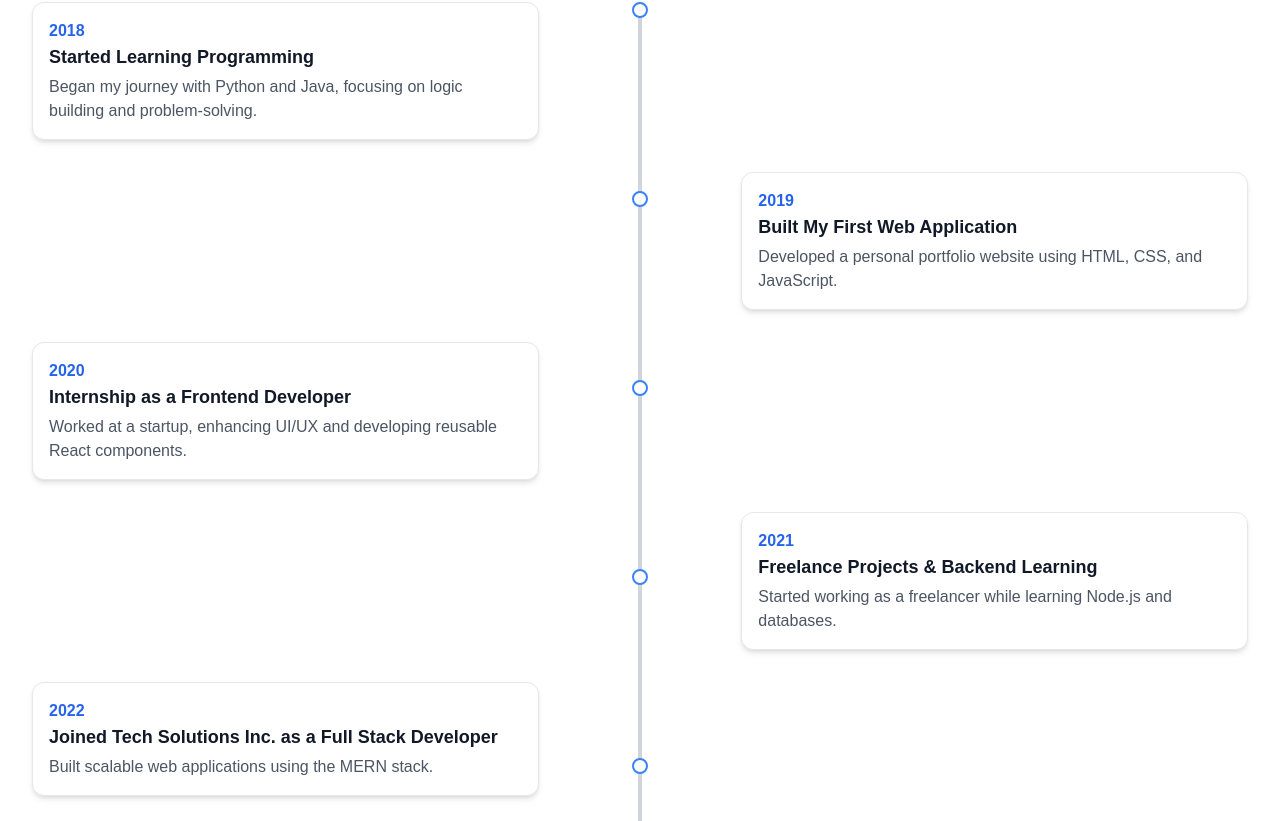
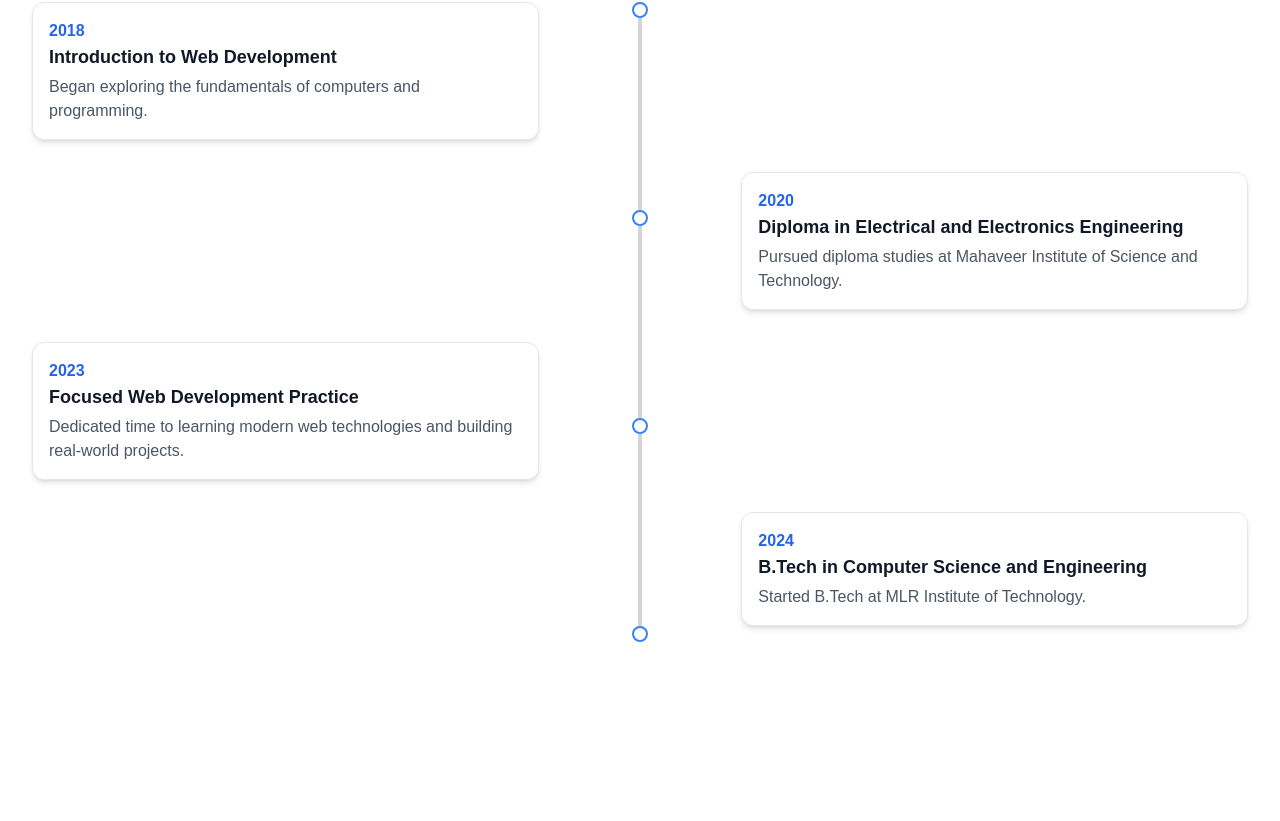
Before and after one commit to IMasterCharlie/Portfolio, a Next.js app: page / in a window 1280 px wide. Shown: the part 6056-6877 px from the top of the page. Built offline with nearby package versions, Linux system fonts and the light colour scheme.

Commit message:
Improved the Experience Section

```diff
--- a/app/components/Timeline.tsx
+++ b/app/components/Timeline.tsx
@@ -4,14 +4,32 @@ import { useState, useRef } from "react";
 import { motion, useInView } from "framer-motion";
 
 const timelineEvents = [
-  { year: 2018, title: "Started Learning Programming", description: "Began my journey with Python and Java, focusing on logic building and problem-solving.", details: "Developed small projects like a basic calculator and a to-do list application, setting the foundation for my programming career." },
-  { year: 2019, title: "Built My First Web Application", description: "Developed a personal portfolio website using HTML, CSS, and JavaScript.", details: "Experimented with responsive design and animations, showcasing my skills and projects to the world." },
-  { year: 2020, title: "Internship as a Frontend Developer", description: "Worked at a startup, enhancing UI/UX and developing reusable React components.", details: "Collaborated with backend developers to integrate APIs, improving the overall user experience of the company's dashboard." },
-  { year: 2021, title: "Freelance Projects & Backend Learning", description: "Started working as a freelancer while learning Node.js and databases.", details: "Developed e-commerce websites and personal blogs for clients, gaining experience in both frontend and backend development." },
-  { year: 2022, title: "Joined Tech Solutions Inc. as a Full Stack Developer", description: "Built scalable web applications using the MERN stack.", details: "Led the development of an internal tool for employee management, improving efficiency by 40%." },
-  { year: 2023, title: "Senior Developer at InnovateX", description: "Promoted to a senior role, mentoring junior developers and optimizing backend performance.", details: "Designed and implemented a microservices architecture for a fintech platform, ensuring better scalability and security." },
-  { year: 2024, title: "Developed AI-Powered Web Applications", description: "Created intelligent web apps integrating AI for real-time user analytics.", details: "Developed an AI-driven chatbot for a customer support system, reducing human intervention by 60% and enhancing user engagement." }
+  {
+    year: 2018,
+    title: "Introduction to Web Development",
+    description: "Began exploring the fundamentals of computers and programming.",
+    details: "Started building a foundation in front-end development using HTML, CSS, and JavaScript."
+  },
+  {
+    year: 2020,
+    title: "Diploma in Electrical and Electronics Engineering",
+    description: "Pursued diploma studies at Mahaveer Institute of Science and Technology.",
+    details: "Gained strong technical knowledge in electronics, while maintaining a growing interest in web and software development."
+  },
+  {
+    year: 2023,
+    title: "Focused Web Development Practice",
+    description: "Dedicated time to learning modern web technologies and building real-world projects.",
+    details: "Practiced full-stack development with hands-on projects, focusing on UI/UX, JavaScript, and responsive design."
+  },
+  {
+    year: 2024,
+    title: "B.Tech in Computer Science and Engineering",
+    description: "Started B.Tech at MLR Institute of Technology.",
+    details: "Currently enhancing skills in full-stack development, contributing to academic and personal projects, and staying updated with the latest trends in software technology."
+  }
 ];
+
 
 export default function Timeline() {
   const [expandedEvent, setExpandedEvent] = useState<number | null>(null);
```
